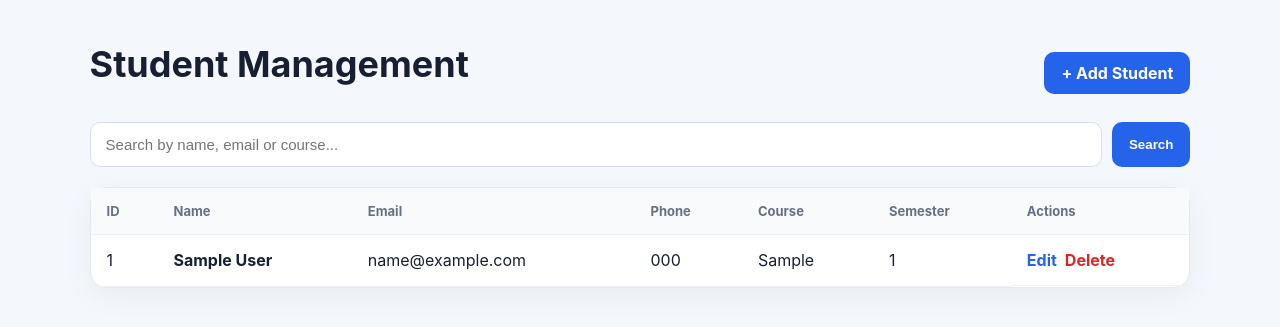
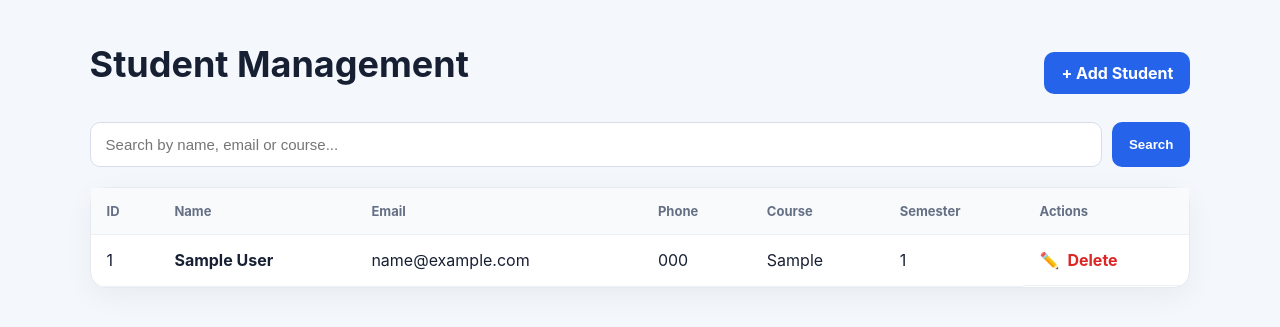
Before and after one commit to satya06-py/DJANGO--CRUD-PROJECT, a Django app: page / in a window 1280 px wide. Shown: the part 70-397 px from the top of the page. Run offline with Django 5.2, Linux system fonts and the light colour scheme; a user stored in the database is signed in; tables that the repository leaves empty hold one stand-in row (values such as "Sample post").

Commit message:
change the delete option and edit option

```diff
--- a/templates/students/student_list.html
+++ b/templates/students/student_list.html
@@ -32,10 +32,17 @@
                     <td>{{ student.phone }}</td>
                     <td>{{ student.course }}</td>
                     <td>{{ student.semester }}</td>
-                    <td class="actions">
-                        <a class="edit" href="{% url 'student_update' student.id %}">Edit</a>
-                        <a class="delete" href="{% url 'student_delete' student.id %}">Delete</a>
-                    </td>
+                  <td class="actions">
+    <!-- Pencil Edit Button -->
+    <a class="edit" href="{% url 'student_update' student.id %}" title="Edit">
+        ✏️
+    </a>
+
+    <!-- Delete Button -->
+    <a class="delete" href="{% url 'student_delete' student.id %}" title="Delete">
+        Delete
+    </a>
+</td>
                 </tr>
             {% endfor %}
             </tbody>
```
